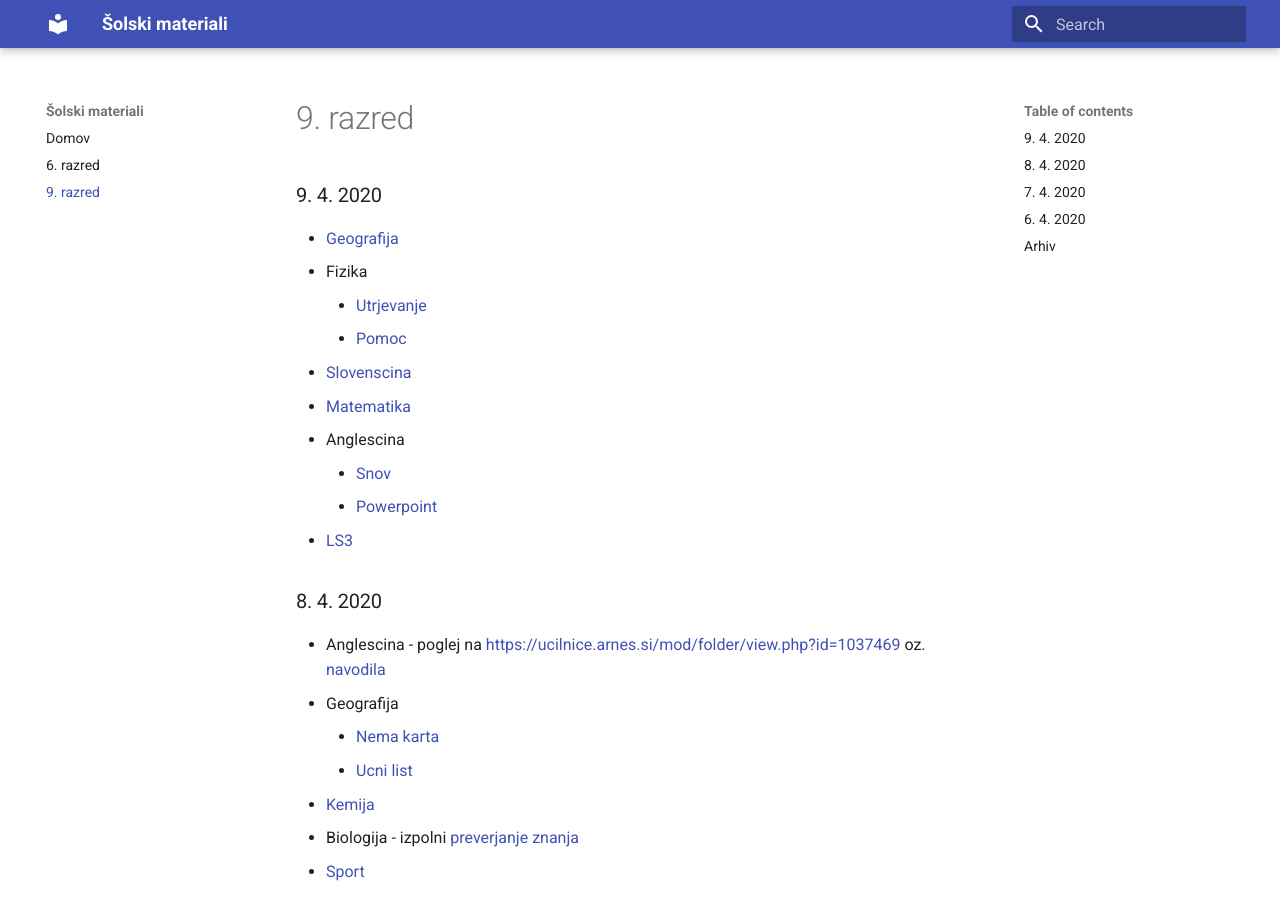
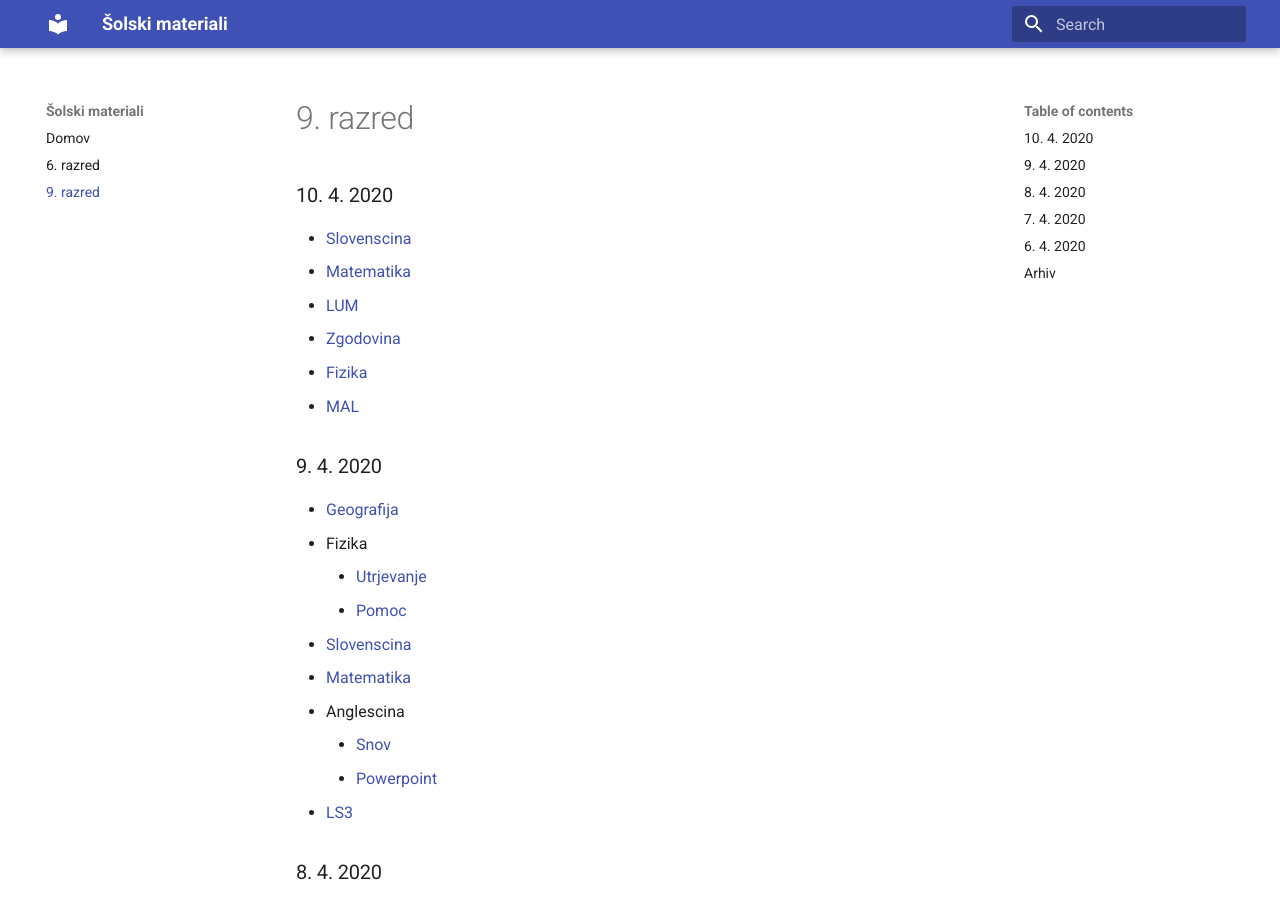
Before and after one commit to skyflyer/solski-materiali, an MkDocs documentation site: the page built from docs/9razred/index.md, in a window 1280 px wide and 900 px high. Built offline with MkDocs 1.6.1 and Material for MkDocs 9.7.7, drawn with Linux system fonts in a browser that asks for light colours.

Commit message:
10. 4. 2020 - 9. razred

```diff
--- a/docs/9razred/index.md
+++ b/docs/9razred/index.md
@@ -2,6 +2,21 @@
 title: 9. razred
 summary: ucna snov za 9. razred
 ---
+
+<!--
+14.4.
+* [Slovenscina](slovenscina/2020-04-10-slovenscina.pdf)
+
+ -->
+
+### 10. 4. 2020
+
+* [Slovenscina](slovenscina/2020-04-10-slovenscina.pdf)
+* [Matematika](matematika/2020-04-10-matematika.pdf)
+* [LUM](lum/2020-04-10-lum.pdf)
+* [Zgodovina](zgodovina/2020-04-10-zgodovina.pdf)
+* [Fizika](fizika/2020-04-10-fizika.pdf)
+* [MAL](https://ucilnice.arnes.si/mod/folder/view.php?id=1037474)
 
 ### 9. 4. 2020
 
```
Also changed, not shown: 5 other files.
